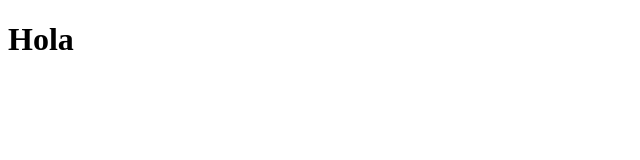
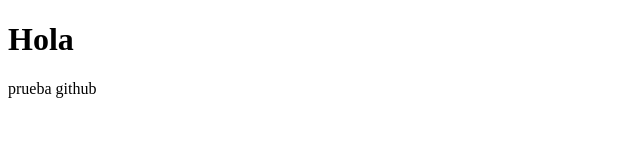
Before and after one commit to dtoro75/textvscode, a plain HTML site: page index.html in a window 1280 px wide. Shown: the whole page, without its empty margins (0-640 px from the left). Drawn offline with Linux system fonts and the light colour scheme.

Commit message:
commit github

```diff
--- a/index.html
+++ b/index.html
@@ -11,6 +11,7 @@
         <h1>
             Hola
         </h1>
+        <p>prueba github</p>
     </div>
 
 </body>
```
